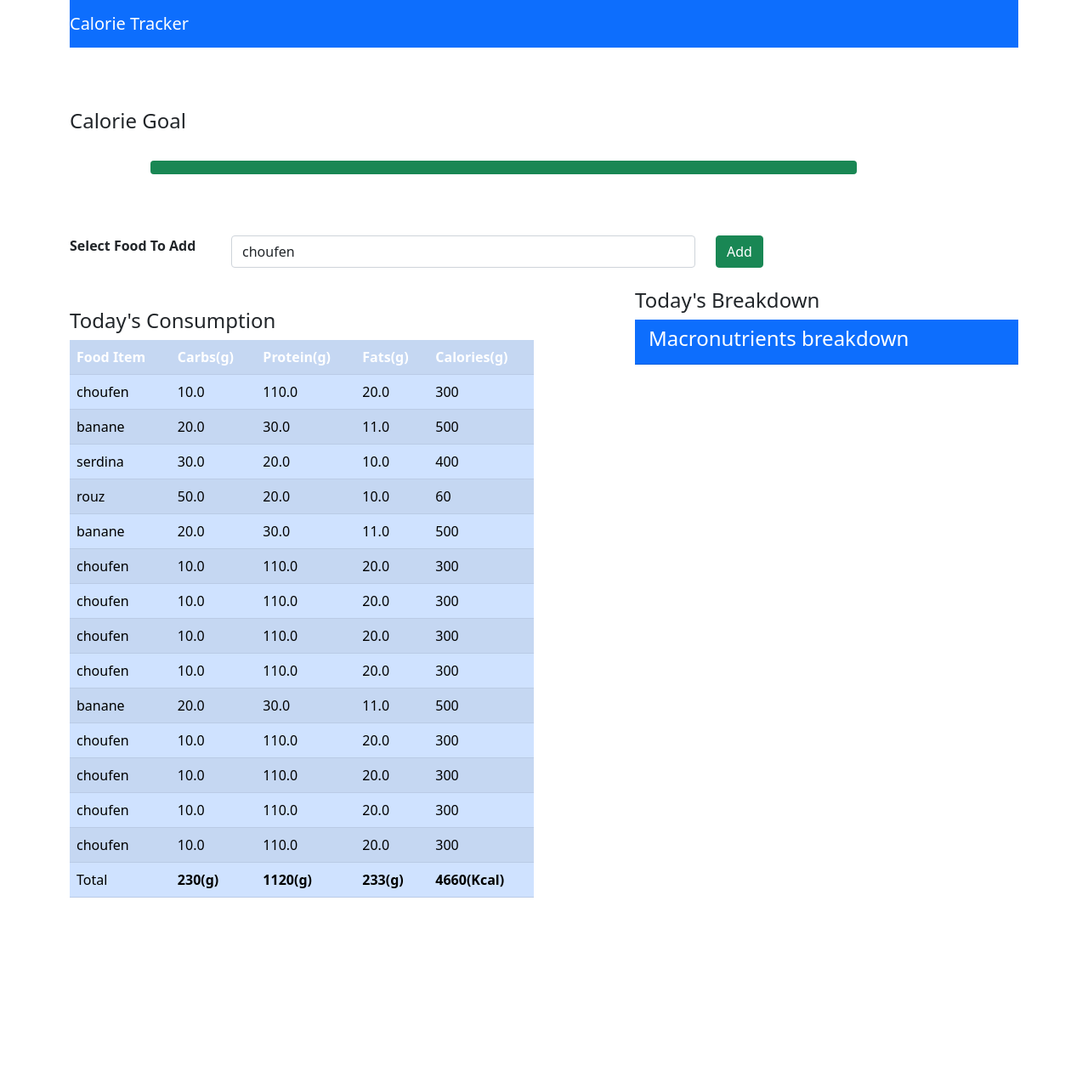
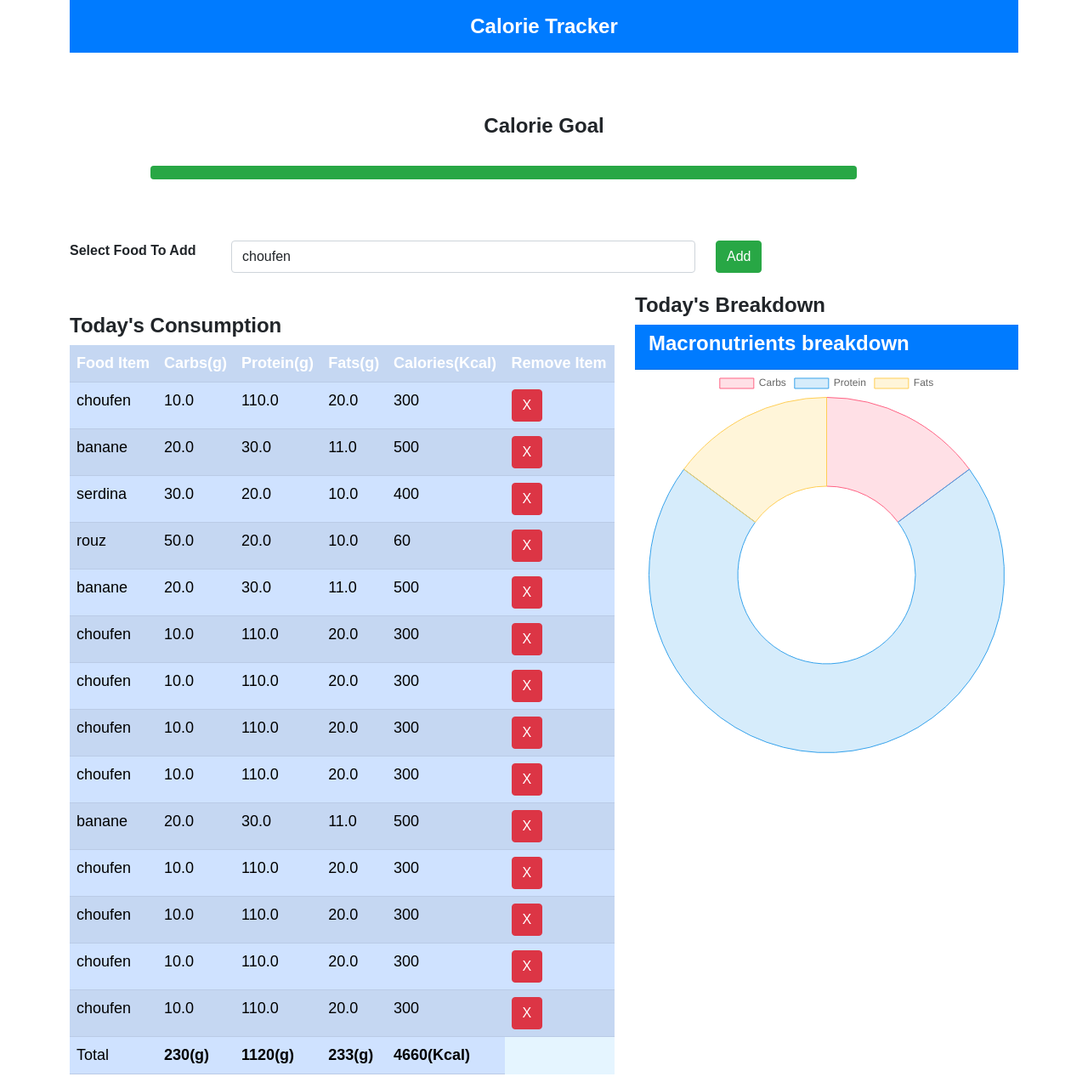
Before and after one commit to Farouk-Ben-Amor/Calories-Calculator-App, a Django app: page / in a window 1280 px wide. Shown: the whole page at 85% size. Before the commit the page ends 1056 px from the top, so only its background shows below. Run offline with Django 4.2, Linux system fonts and the light colour scheme; a user stored in the database is signed in; data comes from the database, SQL or seed files in the repository; both versions use the stored data as it was after the commit; some libraries are stand-ins or nearby versions.

Commit message:
all done (including charts + some styling)

```diff
--- a/caloriesCalculator/myapp/templates/myapp/index.html
+++ b/caloriesCalculator/myapp/templates/myapp/index.html
@@ -3,6 +3,47 @@
 <head>
     <title>My App</title>
     <link href="https://cdn.jsdelivr.net/npm/bootstrap@5.0.2/dist/css/bootstrap.min.css" rel="stylesheet" integrity="sha384-EVSTQN3/azprG1Anm3QDgpJLIm9Nao0Yz1ztcQTwFspd3yD65VohhpuuCOmLASjC" crossorigin="anonymous">
+    <script src="https://cdn.jsdelivr.net/npm/chart.js@3.5.1/dist/chart.min.js"></script>
+    <style>
+        body {
+            font-family: Arial, sans-serif;
+            font-size: 16px;
+        }
+        h4 {
+            font-size: 24px;
+            font-weight: bold;
+        }
+        th, td {
+            font-size: 18px;
+        }
+        table {
+            width: 100%;
+        }
+        .navbar-brand {
+            font-size: 24px;
+            font-weight: bold;
+            margin: 0 auto;
+            display: block;
+            text-align: center;
+        }
+        .bg-primary {
+            background-color: #007bff !important;
+        }
+        .bg-success {
+            background-color: #28a745 !important;
+        }
+        .table-primary {
+            background-color: #e5f5ff;
+        }
+        .btn-success {
+            background-color: #28a745;
+            border-color: #28a745;
+        }
+        .btn-danger {
+            background-color: #dc3545;
+            border-color: #dc3545;
+        }
+    </style>
 </head>
 <body>
 
@@ -15,7 +56,7 @@
             </div>
         </div>
         <br/><br/><br/>
-        <h4>Calorie Goal</h4>
+        <h4 style="text-align: center;">Calorie Goal</h4>
         <br>
         <div class="row">
             <div class="col-md-9 offset-1">
@@ -42,7 +83,7 @@
                             </select>
                         </div>
                         <div class="col-md-2">
-                            <button class="btn  btn-success" type="submit">Add</button>
+                            <button class="btn btn-success" type="submit">Add</button>
                         </div>
                     </div>
                 </form>
@@ -50,7 +91,7 @@
             </div>
         </div>
         <div class="row">
-            <div class="col-md-6">
+            <div class="col-md-7">
                 <div>
                     <br>
                     <h4>Today's Consumption</h4>
@@ -61,7 +102,8 @@
                         <th>Carbs(g)</th>
                         <th>Protein(g)</th>
                         <th>Fats(g)</th>
-                        <th>Calories(g)</th>
+                        <th>Calories(Kcal)</th>
+                        <th>Remove Item</th>
                     </tr>
                     {% for consuming in consumed_food %}
                         <tr>
@@ -70,6 +112,7 @@
                             <td>{{ consuming.food_consumed.protein }}</td>
                             <td>{{ consuming.food_consumed.fats }}</td>
                             <td>{{ consuming.food_consumed.calories }}</td>
+                            <td><a class="btn btn-danger" href="{% url 'delete' consuming.id %} ">X</a></td>
                         </tr>
                     {% endfor %}
                     <tr>
@@ -82,18 +125,20 @@
                 </table>
             </div>
         <br>
-        <div class="col-md-5 offset-1">
+
+        <div class="col-md-5 ">
             <div class="">
-            <h4>Today's Breakdown</h4>
-        </div>
-        <div class="card-header text-white bg-primary">
-            <h4>Macronutrients breakdown</h4>
+              <h4>Today's Breakdown</h4>
+            </div>
+            <div class="card-header text-white bg-primary">
+              <h4 style= display: inline-block; padding: 5px;">Macronutrients breakdown</h4>
+            </div>
+            <div class="col-md-12">
+              <canvas id="myChart" width="400" height ="400"></canvas>
+            </div>
+          </div>
 
-        <div class="col-md-12">
 
-        </div>
-
-            </div>
         </div>
     </div>
 </div>
@@ -119,6 +164,38 @@ document.getElementById("totalFats").innerHTML =  '<b>' +fats+'(g)</b>';
 document.getElementById("totalCalories").innerHTML =  '<b>' +calories+'(Kcal)</b>';
 var CalPer = (calories/2000) *100;
 document.getElementsByClassName("progress-bar")[0].setAttribute("style","width:"+CalPer+"%");
+
+
+var total = carbs+protein+fats;
+var carbsP = Math.round((carbs/total)*100)
+var proteinP = Math.round((protein/total)*100)
+var fatsP = Math.round((fats/total)*100)
+
+const ctx = document.getElementById('myChart').getContext('2d');
+
+new Chart(ctx, {
+  type: 'doughnut',
+  data: {
+    labels: ['Carbs', 'Protein', 'Fats'],
+    datasets: [{
+      labels : ['carbs' + carbsP + '%', 'protein' + proteinP + '%', 'fats' + fatsP + ' %'],
+      data: [carbsP, proteinP , fatsP],
+      backgroundColor: [
+        'rgba(255,99,132,0.2)',
+        'rgba(54,162,235,0.2)',
+        'rgba(255,206,68,0.2)',
+      ],
+      borderColor: [
+        'rgba(255,99,132,1)',
+        'rgba(54,162,235,1)',
+        'rgba(255,206,86,1)',
+      ],
+      borderWidth: 1
+    }]
+  },
+
+});
+
 </script>
 
 </html>
--- a/caloriesCalculator/myapp/urls.py
+++ b/caloriesCalculator/myapp/urls.py
@@ -4,4 +4,5 @@ from . import views
 
 urlpatterns = [
  path('',views.index, name ='index'),
+ path('delete/<int:id>/',views.delete_consume, name ='delete'),
 ]
--- a/caloriesCalculator/myapp/views.py
+++ b/caloriesCalculator/myapp/views.py
@@ -14,3 +14,9 @@ def index(request):
         foods = Food.objects.all()
     consumed_food = Consume.objects.filter(user=request.user)
     return render(request, 'myapp/index.html', {'foods': foods, 'consumed_food': consumed_food})
+def delete_consume(request,id):
+    consumed_food = Consume.objects.get(id=id)
+    if request.method=="POST":
+        consumed_food.delete()
+        return redirect('/')
+    return render(request,'myapp/delete.html')
```
Also changed, not shown: caloriesCalculator/myapp/templates/myapp/delete.html (added, +15 -0 lines), caloriesCalculator/db.sqlite3.
